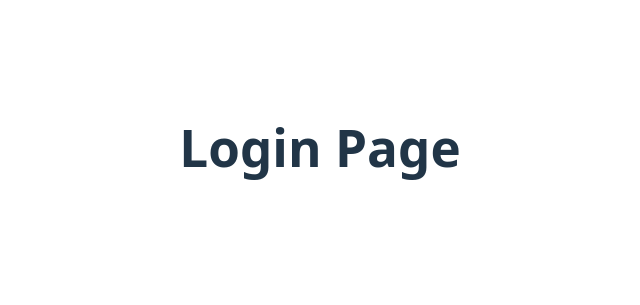
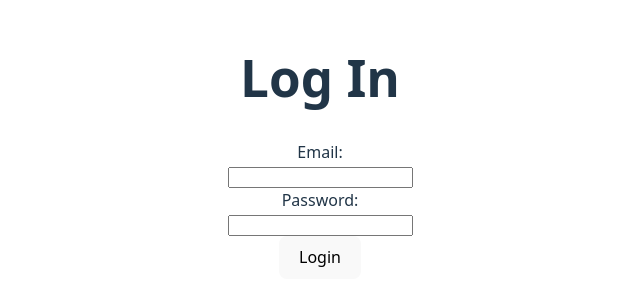
Before and after one commit to Jordan-Tam/quack-hacks-2025, a React (Vite) app: page /login in a window 1280 px wide. Shown: the part 253-558 px from the top of the page, without its empty margins (320-960 px from the left). Built offline with nearby package versions, Linux system fonts and the light colour scheme.

Commit message:
Added login page

```diff
--- a/package.json
+++ b/package.json
@@ -11,6 +11,8 @@
     "seed": "node ./tasks/seed.js"
   },
   "dependencies": {
+    "body-parser": "^2.2.0",
+    "cors": "^2.8.5",
     "csv-parse": "^5.6.0",
     "express": "^4.21.2",
     "mongodb": "^6.15.0",
--- a/src/pages/Login.jsx
+++ b/src/pages/Login.jsx
@@ -1,5 +1,67 @@
+import { useState } from 'react';
+
 const Login = () => {
-    return <h1>Login Page</h1>;
+    const [email, setEmail] = useState('');
+    const [password, setPassword] = useState('');
+    const [message, setMessage] = useState('');
+
+    const handleSubmit = async (e) => {
+        e.preventDefault();
+
+        try {
+            const response = await fetch('http://localhost:4000/login', {
+                method: 'POST',
+                headers: {
+                    'Content-Type': 'application/json',
+                },
+                body: JSON.stringify({ email, password }),
+            });
+
+            const data = await response.json();
+
+            if (response.ok) {
+                setMessage(`OK: ${data.message}`);
+            } else {
+                setMessage(`Error: ${data.message}`);
+            }
+        } catch (err) {
+            console.error('Network error: ', err);
+            setMessage('Error.');
+        }
+    };
+
+    return (
+        <>
+            <h1>Log In</h1>
+            <form onSubmit={handleSubmit}>
+                <div>
+                    <label>Email:</label>
+                    <br />
+                    <input
+                        type="email"
+                        value={email}
+                        onChange={(e) => setEmail(e.target.value)}
+                        required
+                    />
+                </div>
+
+                <div>
+                    <label>Password:</label>
+                    <br />
+                    <input
+                        type="password"
+                        value={password}
+                        onChange={(e) => setPassword(e.target.value)}
+                        required
+                    />
+                </div>
+
+                <button type="submit">Login</button>
+
+                {message && <p>{message}</p>}
+            </form>
+        </>
+    );
 };
 
 export default Login;
--- /dev/null
+++ b/src/pages/NewUser.jsx
@@ -0,0 +1,5 @@
+const NewUser = () => {
+    return <></>;
+};
+
+export default NewUser;
```
Also changed, not shown: src/pages/Schedule.jsx (added), 2 other files (tests, documents, lock files or other folders).
